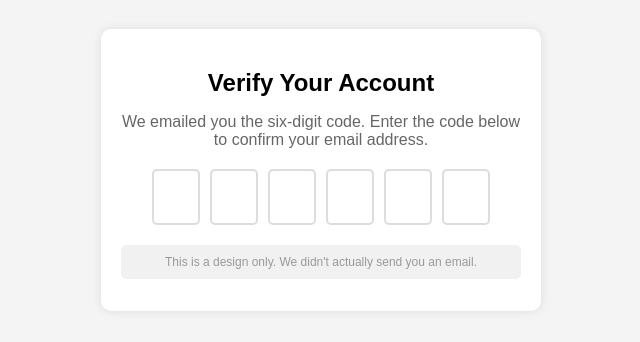
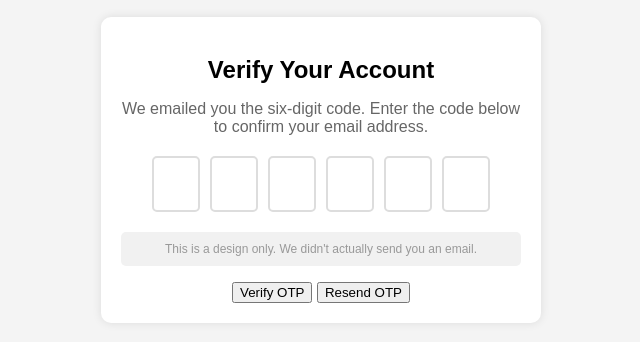
Before and after one commit to acciojob/OTP-Sridhanam, a website: page main.html in a window 1280 px wide. Shown: the part 230-572 px from the top of the page, without its empty margins (319-959 px from the left). Drawn offline with Linux system fonts and the light colour scheme.

Commit message:
created a submission

```diff
--- a/main.html
+++ b/main.html
@@ -22,7 +22,10 @@
         </div>
 
         <p class="note">This is a design only. We didn't actually send you an email.</p>
-    </div>
+    <p id="message"></p>
+<button id="verify-btn">Verify OTP</button>
+<button id="resend-btn">Resend OTP</button>
+	</div>
 
     <script type="text/javascript" src="./script.js">
 </script>
```
